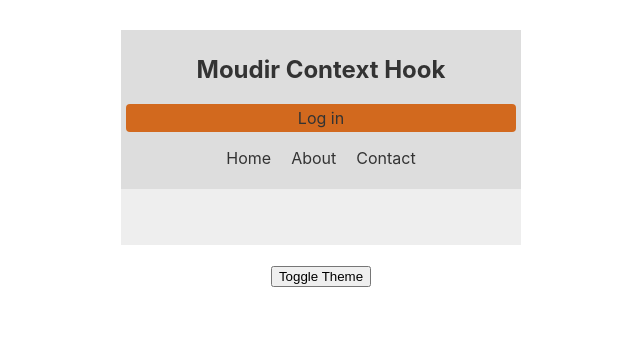
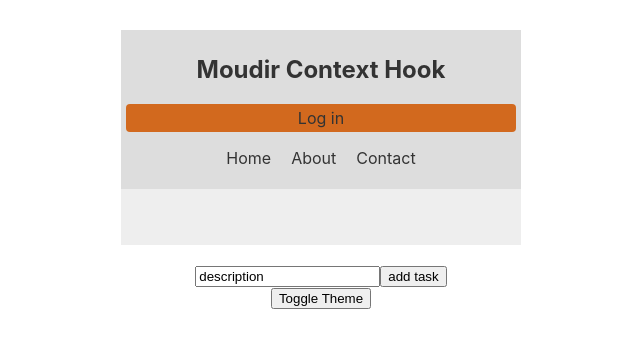
Before and after one commit to abenheni/moudir-hc, a React (Create React App) app: page / in a window 1280 px wide. Shown: the top 348 px of the page, without its empty margins (319-959 px from the left). Built offline with nearby package versions, Linux system fonts and the light colour scheme.

Commit message:
showing the form

```diff
--- a/src/App.js
+++ b/src/App.js
@@ -1,6 +1,7 @@
 import React from 'react';
 import NavBar from './components/NavBar';
 import TaskList from './components/TaskList';
+import TaskForm from './components/TaskForm';
 import ToggleTheme from './components/ToggleTheme';
 import ThemeContextProvider from './contexts/ThemeContext';
 import AuthContextProvider from './contexts/AuthContext';
@@ -14,6 +15,7 @@ function App() {
           <NavBar />
           <TaskContextProvider>
             <TaskList />
+            <TaskForm />
           </TaskContextProvider>
           <ToggleTheme />
         </AuthContextProvider>
--- a/src/components/TaskForm.js
+++ b/src/components/TaskForm.js
@@ -19,3 +19,5 @@ const NewTaskForm = () => {
         </form>
     )
 }
+
+export default NewTaskForm;
```
Also changed, not shown: src/components/TaskList.js (indentation only).
